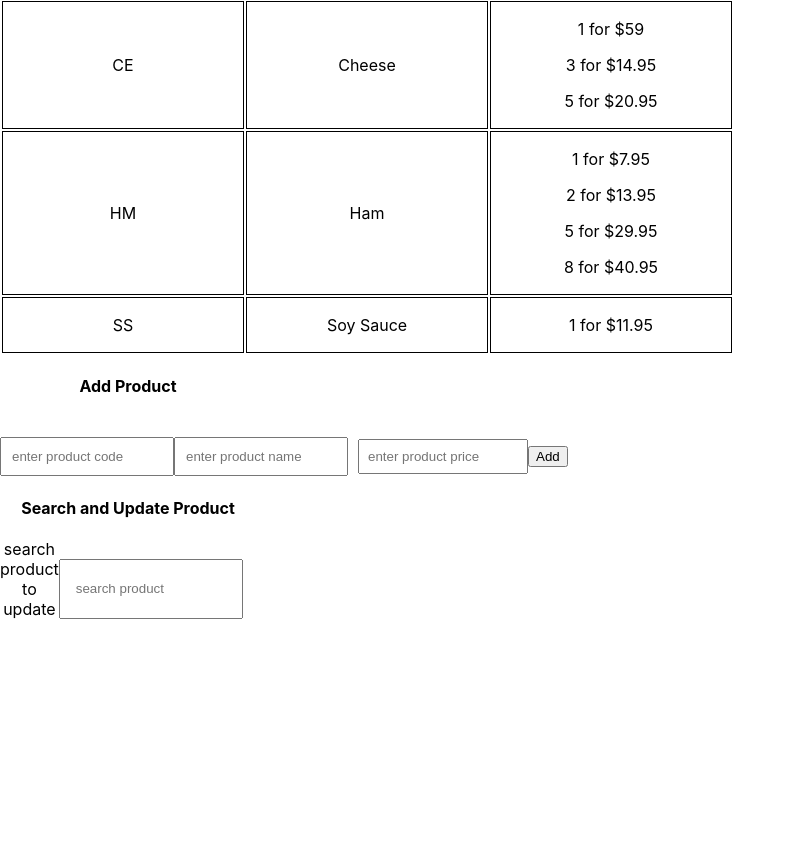
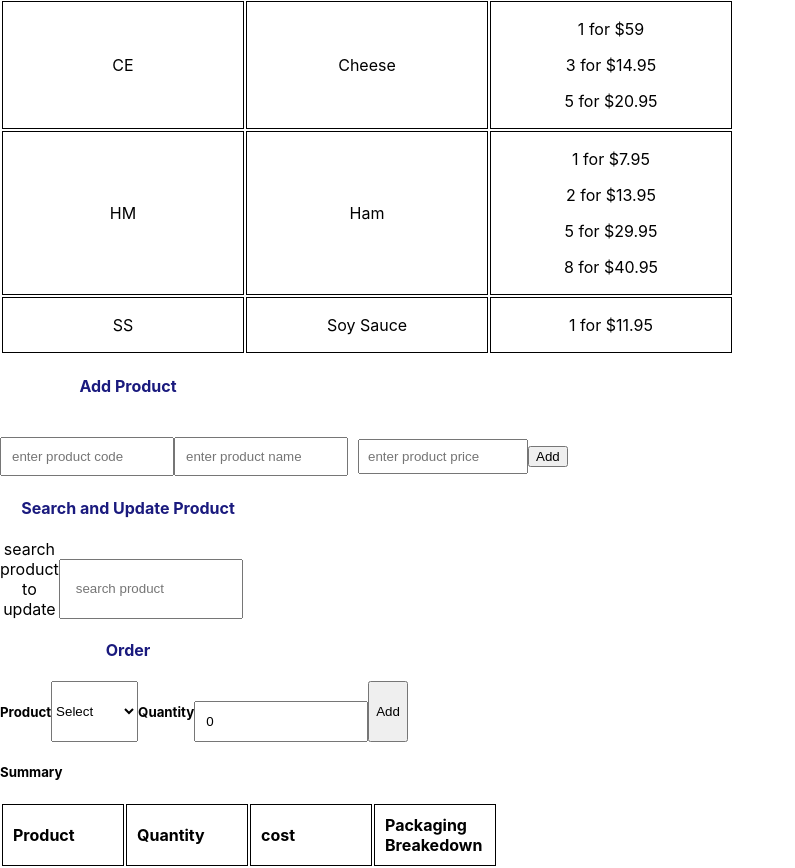
Before and after one commit to BhagyaOshadhi/BGL_Bigdata, a React (Create React App) app in the folder gblbigdata/: page / in a window 1280 px wide. Shown: the part 147-1015 px from the top of the page, without its empty margins (0-795 px from the left). Before the commit the page ends 800 px from the top, so only its background shows below. Built offline with nearby package versions, Linux system fonts and the light colour scheme.

Commit message:
added package break-down logic

```diff
--- a/gblbigdata/src/HomePage.js
+++ b/gblbigdata/src/HomePage.js
@@ -2,6 +2,7 @@ import React, { useState, useEffect } from "react";
 import { Data } from "./Data";
 import "./styles.css";
 import { SearchProduct } from "./SearchProduct";
+import { Order } from "./Oder";
 
 export const HomePage = () => {
   const [productsData, setProductsData] = useState(Data);
@@ -94,6 +95,7 @@ export const HomePage = () => {
         productsData={productsData}
         setProductsData={setProductsData}
       />
+      <Order productsData={productsData} />
     </>
   );
 };
--- /dev/null
+++ b/gblbigdata/src/Oder.js
@@ -0,0 +1,117 @@
+import React, { useState } from "react";
+import "./styles.css";
+
+export const Order = (props) => {
+  const [numberOfItems, setNumberOfItems] = useState(0);
+  const [selectedProductId, setSelectedProductId] = useState();
+  const [orderList, setOrderList] = useState([]);
+
+  const onChangeHandler = (e) => {
+    const id = e.target.childNodes[e.target.selectedIndex].id;
+    setSelectedProductId(id);
+  };
+  const addOrder = () => {
+    if (!selectedProductId) {
+      alert("please select a product");
+      return;
+    }
+
+    let product = props.productsData.filter(
+      (p) => p.id == selectedProductId
+    )[0];
+    let orderItem = {
+      productId: product.id,
+      name: product.name,
+      quantity: numberOfItems,
+      packagingBreakdown: [],
+      cost: 0,
+    };
+    let amount = numberOfItems;
+    product.price
+      .slice()
+      .reverse()
+      .forEach((priceBunddle, index) => {
+        let qty = Object.keys(priceBunddle)[0];
+        let price = Object.values(priceBunddle)[0];
+        let noOfPacks = 0;
+
+        if (amount > 0 && amount - qty >= 0) {
+          do {
+            noOfPacks += 1;
+            amount -= qty;
+            orderItem.cost += price;
+          } while (amount - qty >= 0);
+          orderItem.packagingBreakdown.push({ [qty]: noOfPacks });
+        }
+      });
+    setOrderList((prev) => [...prev, orderItem]);
+  };
+
+  return (
+    <>
+      <h4 className="title">Order</h4>
+      <div className="OrderMain" style={{ textAlign: "left" }}>
+        <div style={{ display: "flex" }}>
+          <h5>Product</h5>
+          <select onChange={onChangeHandler}>
+            <>
+              <option>Select</option>
+              {props.productsData.map((product, index) => (
+                <option id={product.id} key={product.id}>
+                  {product.name}
+                </option>
+              ))}
+            </>
+          </select>
+          <h5 className="label">Quantity</h5>
+          <input
+            value={numberOfItems}
+            className="inpt"
+            onChange={(e) => {
+              setNumberOfItems(e.target.value);
+            }}
+          />
+          <button onClick={addOrder}>Add</button>
+        </div>
+        <h5>Summary</h5>
+        <table>
+          <thead>
+            <tr>
+              <th className="tableTopic">Product</th>
+              <th className="tableTopic">Quantity</th>
+              <th className="tableTopic">cost</th>
+              <th className="tableTopic">Packaging Breakedown</th>
+            </tr>
+          </thead>
+          <tbody>
+            {orderList.map((order, index) => (
+              <tr key={index}>
+                <td className="tableTopic">
+                  <label>{order.name}</label>
+                </td>
+                <td className="tableTopic">
+                  <label>{order.quantity}</label>
+                </td>
+                {order.productId && (
+                  <>
+                    <td className="tableTopic">
+                      <label>{order.cost}</label>
+                    </td>
+                    <td>
+                      {order.packagingBreakdown.map((item, index) => (
+                        <p key={index}>
+                          {Object.values(item)[0]} package(s) of
+                          {Object.keys(item)[0]} item(s)
+                        </p>
+                      ))}
+                    </td>
+                  </>
+                )}
+              </tr>
+            ))}
+          </tbody>
+        </table>
+      </div>
+    </>
+  );
+};
--- a/gblbigdata/src/SearchProduct.js
+++ b/gblbigdata/src/SearchProduct.js
@@ -45,7 +45,7 @@ export const SearchProduct = (props) => {
 
   const updateProductData = () => {
     props.productsData.map((product, index) => {
-      if (index === searchedProduct.id) {
+      if (product.id === searchedProduct.id) {
         const temporyArr = [...props.productsData];
         temporyArr[searchedProduct.id - 1] = searchedProduct;
         props.setProductsData(temporyArr);
@@ -69,7 +69,7 @@ export const SearchProduct = (props) => {
   return (
     <div className="serchMain">
       <div style={{ display: "flex" }}>
-        <label className="label">search product to update</label>
+        <label>search product to update</label>
         <input
           onChange={inputTextHandler}
           placeholder="search product"
--- a/gblbigdata/src/styles.css
+++ b/gblbigdata/src/styles.css
@@ -28,16 +28,25 @@ td{   border: 1px solid black;}
 }
 .title{
     margin-right: 80%;
+    color: rgb(26, 26, 126);
     /* padding: 20px; */
 }
 .updatePdctBtn{
     padding: 20px;
     margin-right: 50%;
 }
-.label{
-    width: 100%;
-}
+
 .serchMain{
     /* text-align: "left";  */
     margin-left: "200px"
 }
+.OrderMain{
+    text-align: "left !important";
+}
+.tableTopic{
+    border: 1px solid black;
+    margin-right: 20px;
+    padding:10px;
+    width:100px;
+
+}
```
Also changed, not shown: 1 other file (tests, documents, lock files or other folders).
